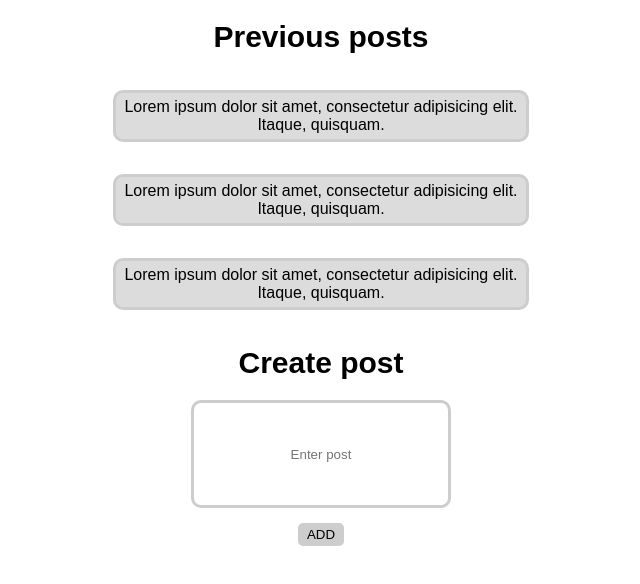
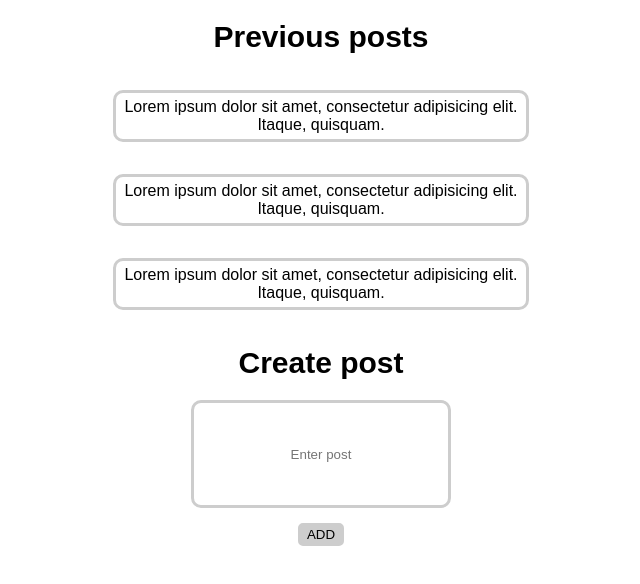
Before and after one commit to torioyoshiko/blog-app, a React (Create React App) app: page / in a window 1280 px wide. Shown: the top 584 px of the page, without its empty margins (319-959 px from the left). Built offline with nearby package versions, Linux system fonts and the light colour scheme; data requests are answered from the project's data file.

Commit message:
some few changes

```diff
--- a/src/actions/posts.js
+++ b/src/actions/posts.js
@@ -1,4 +1,5 @@
 const url = `http://localhost:3001/posts`;
+const fetchSuccess = 'FETCH_POSTS_SUCCESS';
 
 const getPosts = () => (dispatch) => {
     return fetch(url, {
@@ -6,8 +7,7 @@ const getPosts = () => (dispatch) => {
     })
         .then(response => response.json())
         .then(data => {
-            console.log(data)
-            dispatch({type: 'FETCH_POSTS_SUCCESS', payload: data})
+            dispatch({type: fetchSuccess, payload: data})
         })
         .catch(error => console.log('Request failed ', error));
 };
--- a/src/components/AllPost.css
+++ b/src/components/AllPost.css
@@ -16,5 +16,4 @@
     word-wrap: break-word;
     border: 3px solid #cdcdcd;
     border-radius: 10px;
-    background-color: #dcdcdc;
 }
--- a/src/components/AllPost.js
+++ b/src/components/AllPost.js
@@ -16,7 +16,7 @@ class AllPost extends Component {
             <div className="previous-post">
                 <h1>Previous posts</h1>
                 {this.props.posts.map((post) => <Post key={post.id} post={post} className="previous-post-text"/>)}
-                {/*не будут отображаться старые посты*/}
+                {/*cant see old post*/}
             </div>
         );
     }
```
